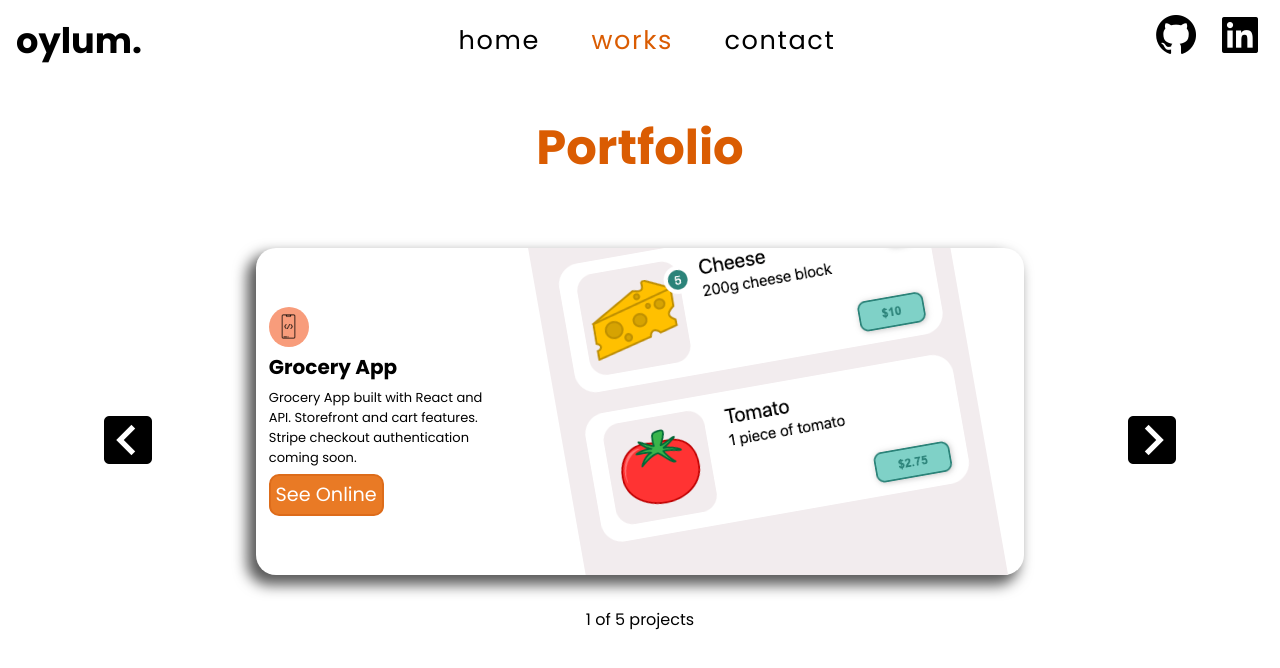
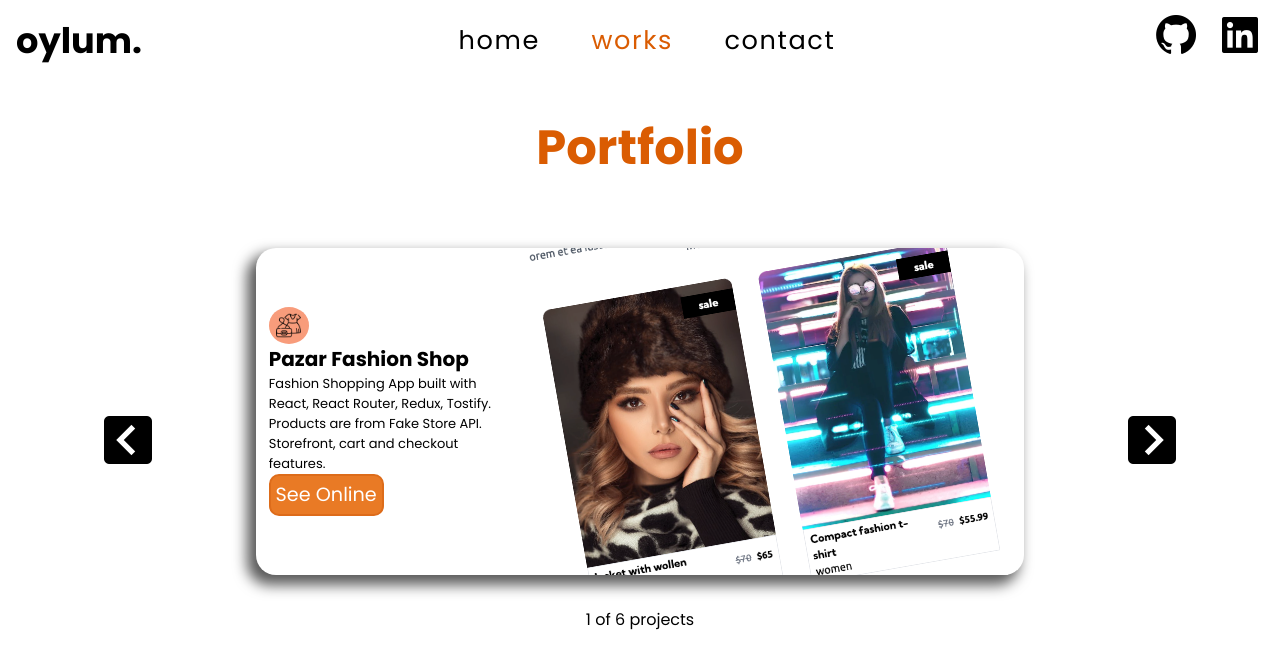
Before and after one commit to utkuoylum/reactportfolio, a React (Vite) app: page /works in a window 1280 px wide. Shown: the top 668 px of the page. Built offline with nearby package versions, Linux system fonts and the light colour scheme.

Commit message:
project pazar add

```diff
--- a/src/Components/works/Works.jsx
+++ b/src/Components/works/Works.jsx
@@ -7,6 +7,16 @@ export default function Works() {
   const data = [
     {
       id: "1",
+      icon: "/assets/dress.png",
+      title: "Pazar Fashion Shop",
+      desc:
+        "Fashion Shopping App built with React, React Router, Redux, Tostify. Products are from  Fake Store API. Storefront, cart and checkout features. ",
+        url: "https://pazarfashionshopping.netlify.app/",
+      img:
+        "/assets/pazar.png",
+    },
+    {
+      id: "2",
       icon: "/assets/mobile.png",
       title: "Grocery App",
       desc:
@@ -16,7 +26,7 @@ export default function Works() {
         "/assets/grocery.png",
     },
     {
-      id: "2",
+      id: "3",
       icon: "/assets/globe.png",
       title: "My Bank App",
       desc:
@@ -26,7 +36,7 @@ export default function Works() {
         "/assets/mybank.png",
     },
     {
-      id: "3",
+      id: "4",
       icon: "/assets/writing.png",
       title: "Personal Website",
       desc:
@@ -36,7 +46,7 @@ export default function Works() {
         "/assets/personal.png",
     },
     {
-      id: "4",
+      id: "5",
       icon: "/assets/cat.png",
       title: "AI Image Generator",
       desc:
@@ -46,7 +56,7 @@ export default function Works() {
         "/assets/aiimage.png",
     },
     {
-      id: "5",
+      id: "6",
       icon: "/assets/drumicon.png",
       title: "Keyboard Band",
       desc:
```
Also changed, not shown: public/assets/dress.png (added), public/assets/pazar.png (added).
